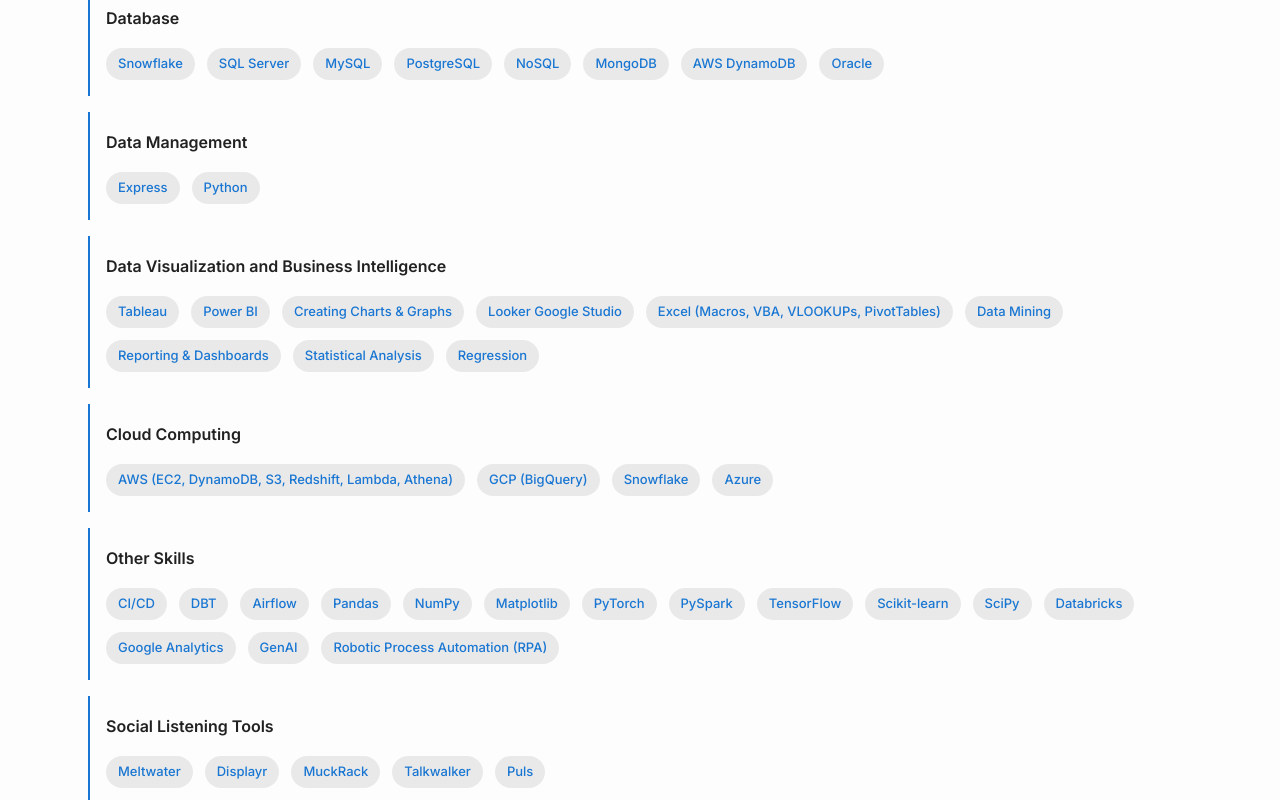
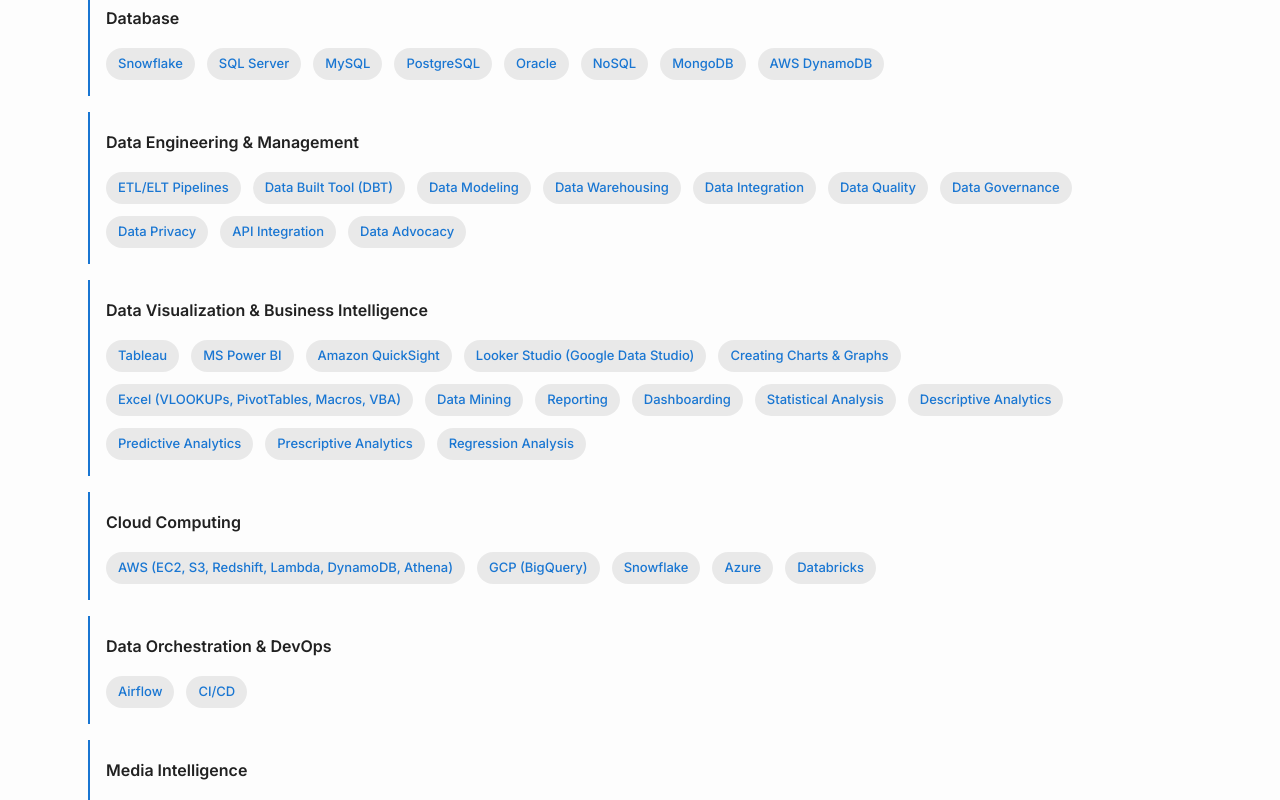
Before and after one commit to viraj-dhane/viraj-dhane.github.io, a React (Vite) app: page / in a window 1280 px wide. Shown: the part 1100-1900 px from the top of the page. Built offline with nearby package versions, Linux system fonts and the light colour scheme.

Commit message:
Updated title, skills, and project section

```diff
--- a/index.html
+++ b/index.html
@@ -22,7 +22,7 @@
       href="https://fonts.googleapis.com/css2?family=Inter:wght@400;500;600;700&family=Fira+Code:wght@400;500&display=swap"
       rel="stylesheet"
     />
-    <title>Portfolio | Viraj Dhane </title>
+    <title> Viraj Dhane | Data & Business Intelligence Analyst </title>
   </head>
   <body>
     <div id="root"></div>
--- a/src/components/About.tsx
+++ b/src/components/About.tsx
@@ -4,13 +4,14 @@
 import { motion } from "framer-motion";
 
 const skills = {
-  "Languages": ["Python", "SQL", "R", "Java", "C++", "HTML", "CSS"],
-  "Database": ["Snowflake", "SQL Server", "MySQL", "PostgreSQL", "NoSQL", "MongoDB", "AWS DynamoDB", "Oracle"],
-  "Data Management": ["Express", "Python"],
-  "Data Visualization and Business Intelligence": ["Tableau", "Power BI", "Creating Charts & Graphs", "Looker Google Studio", "Excel (Macros, VBA, VLOOKUPs, PivotTables)", "Data Mining", "Reporting & Dashboards", "Statistical Analysis", "Regression"],
-  "Cloud Computing": ["AWS (EC2, DynamoDB, S3, Redshift, Lambda, Athena)", " GCP (BigQuery)", "Snowflake", "Azure"],
-  "Other Skills": [ "CI/CD", "DBT", "Airflow", "Pandas", "NumPy", "Matplotlib", "PyTorch", "PySpark", "TensorFlow", "Scikit-learn", "SciPy", "Databricks", "Google Analytics", "GenAI", "Robotic Process Automation (RPA)"],
-  "Social Listening Tools": ["Meltwater", "Displayr", "MuckRack", "Talkwalker", "Puls"]
+  "Languages": ["SQL", "Python", "R", "Java", "C++", "JavaScript", "HTML", "CSS"],
+  "Database": ["Snowflake", "SQL Server", "MySQL", "PostgreSQL", "Oracle", "NoSQL", "MongoDB", "AWS DynamoDB"],
+  "Data Engineering & Management": ["ETL/ELT Pipelines", "Data Built Tool (DBT)", "Data Modeling", "Data Warehousing", "Data Integration", "Data Quality", "Data Governance", "Data Privacy", "API Integration", "Data Advocacy"],
+  "Data Visualization & Business Intelligence": ["Tableau", "MS Power BI", "Amazon QuickSight", "Looker Studio (Google Data Studio)", "Creating Charts & Graphs", "Excel (VLOOKUPs, PivotTables, Macros, VBA)", "Data Mining", "Reporting", "Dashboarding", "Statistical Analysis", "Descriptive Analytics", "Predictive Analytics", "Prescriptive Analytics", "Regression Analysis"],
+  "Cloud Computing": ["AWS (EC2, S3, Redshift, Lambda, DynamoDB, Athena)", " GCP (BigQuery)", "Snowflake", "Azure", "Databricks"],
+  "Data Orchestration & DevOps": ["Airflow", "CI/CD"],
+  "Media Intelligence": ["Google Analytics", "Meltwater", "MuckRack", "Displayr", "Talkwalker", "Pulsar"],
+  "Other Skills": ["Pandas", "NumPy", "Matplotlib", "PyTorch", "PySpark", "TensorFlow", "Scikit-learn", "SciPy", "GenAI", "Robotic Process Automation (RPA)"]
 };
 
 const About = () => (
--- a/src/components/Projects.tsx
+++ b/src/components/Projects.tsx
@@ -61,7 +61,6 @@
     tags: ["Python", "MS Excel"],
     github: "https://github.com/viraj-dhane/marketing-survey-data-analysis",
   }
-
 ];
 
 const ProjectCard = ({
```
Also changed, not shown: 1 other file (tests, documents, lock files or other folders).
